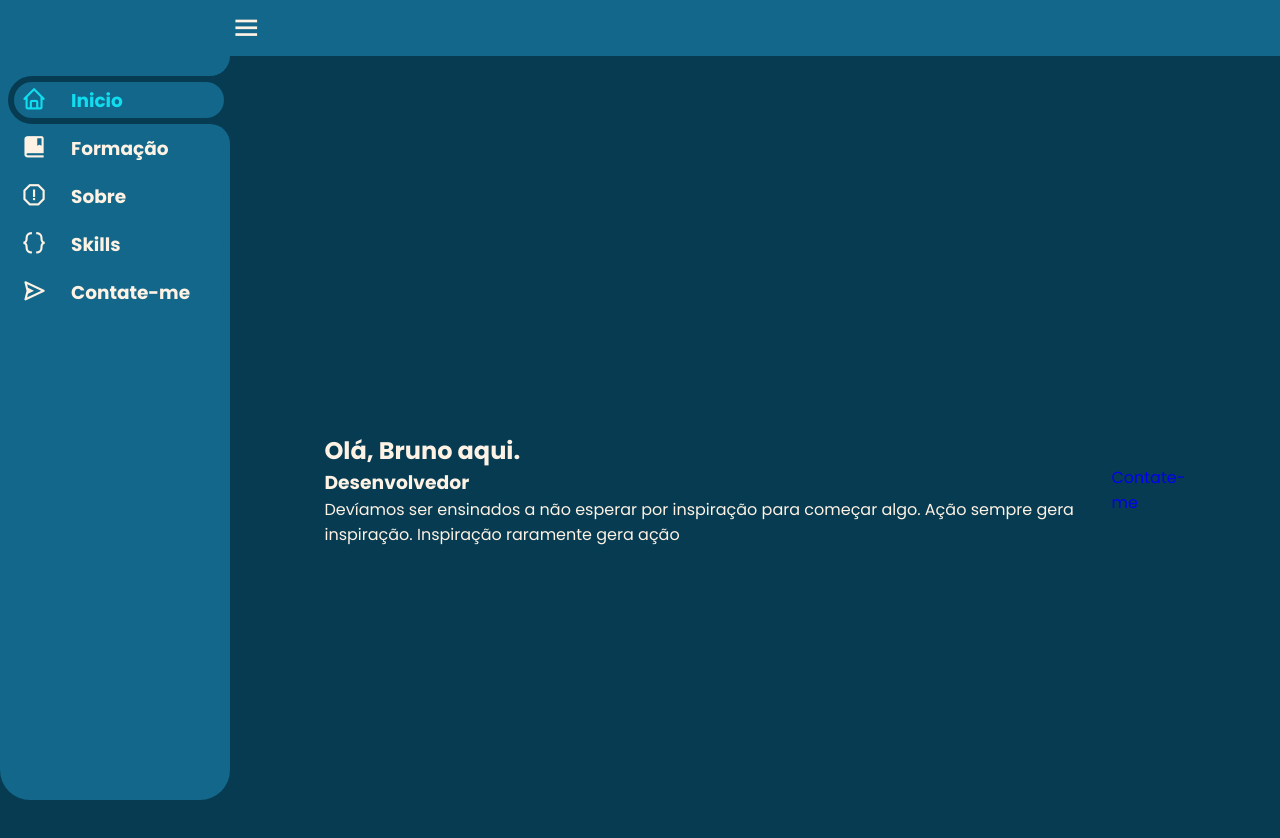
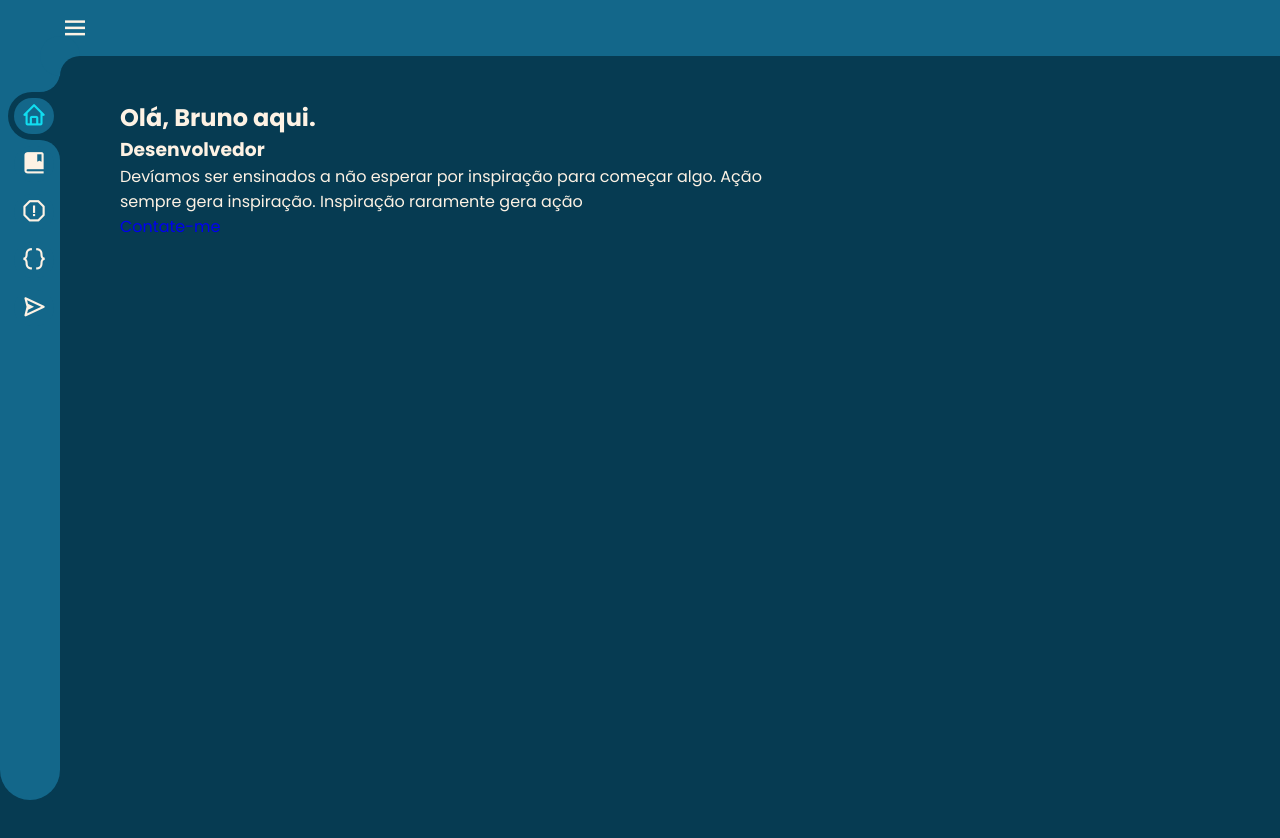
Before and after one commit to BrUnO0-0/My-Portfolio., a plain HTML site: page index.html in a window 1280 px wide. After the commit the page ends 800 px from the top, so only its background shows below. Drawn offline with nearby package versions, Linux system fonts and the light colour scheme.

Commit message:
Alteração na barra de menu, e inicio do conteudo da tela inicial, *no caso apresentação*

```diff
--- a/index.html
+++ b/index.html
@@ -1,5 +1,5 @@
 <!DOCTYPE html>
-<html lang="en">
+<html lang="pt">
 
 <head>
     <meta charset="UTF-8">
@@ -10,8 +10,8 @@
 </head>
 
 <body>
-
-    <div class="lista clos">
+    </div>
+    <div class="lista close">
         <ul class="navicon">
             <li class="ativo">
                 <a href="#inicio"><i class='bx bx-home'></i><span>ﾠ</span>Inicio</a>
@@ -23,9 +23,11 @@
         </ul>
     </div>
     <div class="conteudo">
-        <nav class="tracomenu">
-            <i class='bx bx-menu'></i>
-        </nav>
+        <div class="barra">
+            <nav class="tracomenu">
+                <i class='bx bx-menu'></i>
+            </nav>
+        </div>
         <section class="seinic" id="seinic">
             <div class="iniciotext">
                 <h1>Olá, <span>Bruno aqui.</span></h1>
@@ -40,9 +42,9 @@
             </div>
         </section>
     </div>
-    <main>
-        <script src="animation.js">
-        </script>
+
+    <script src="animation.js">
+    </script>
 </body>
 
 </html>
--- a/style.css
+++ b/style.css
@@ -29,12 +29,8 @@ body {
     background-color: var(--back-color);
     color: var(--text-color);
     overflow-x: hidden;
-}
-
-body.dark {
-    color: var(--back-color);
-    color: var(--grey-color);
-    color: var(--second-dark);
+    height: 100%;
+    width: 100%;
 }
 
 .lista {
@@ -44,7 +40,7 @@ body.dark {
     background: var(--main-color);
     width: 230px;
     height: 800px;
-    z-index: 2000;
+    z-index: 1000;
     overflow-x: hidden;
     transition: all 0.3s ease;
     border-bottom-left-radius: 30px;
@@ -53,11 +49,6 @@ body.dark {
 
 .lista::-webkit-scrollbar {
     display: none;
-}
-
-nav{
-    font-size: 32.5px;
-    cursor: pointer;
 }
 
 .lista.close {
@@ -85,7 +76,7 @@ li {
 
 .lista .navicon {
     width: 100%;
-    margin-top: 76px;
+    margin-top: 92px;
 }
 
 .lista .navicon li {
@@ -153,34 +144,37 @@ li {
     transition: all .3s ease;
 }
 
-.conteudo .name {
+.conteudo nav {
+    height: 56px;
+    width: 100%;
+    background: var(--main-color);
+    padding: 0 24px 0 0;
+    display: flex;
+    align-items: center;
+    grid-gap: 24px;
     position: fixed;
     top: 0;
-    left: 0;
-    width: 100%;
-    margin-left: 850px;
-    font-size: 32px;
-    font-weight: 700;
+    z-index: 1000;
+    margin: 0;
 }
 
-.conteudo nav {
-    height: 56px;
-    background: var(--main-color);
-    padding: 0 2px 0 0;
-    display: flex;
-    align-items: center;
-    position: sticky;
-    top: 0;
+.conteudo nav::before{
+    content: "";
+    position: absolute;
+    width: 40px;
+    height: 40px;
+    bottom: -40px;
     left: 0;
-    z-index: 1000;
+    border-radius: 50%;
+    box-shadow: -20px -20px 0 var(--main-color);
 }
-
+.conteudo nav .bx.bx-menu{
+    cursor: pointer;
+    font-size: 30px;
+}
 section{
-    min-height: 100vh;
-    padding: 100px 9% 32px;
+    width: 100vh;
+    height: 100vh;
+    margin: 0;
+    padding: 100px 60px ;
 }
-
-.seinic{
-    display: flex;
-    align-items: center;
-}
```
